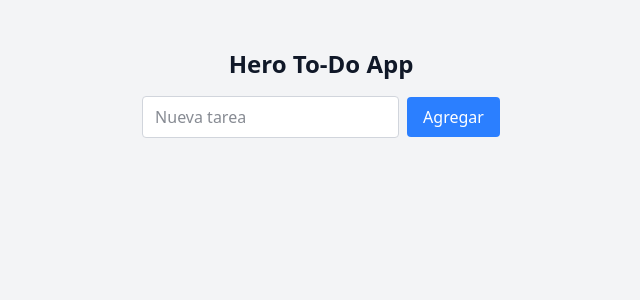
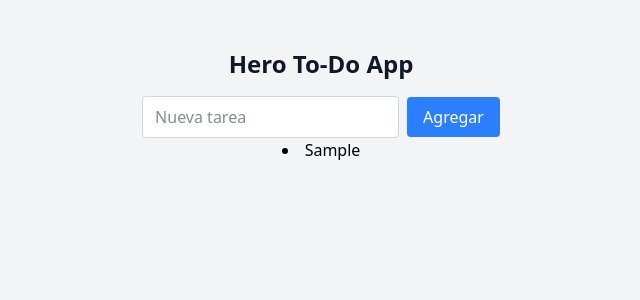
Before and after one commit to manulecam/react-zero-to-hero, a React (Vite) app in the folder Hero To-Do App/: page / in a window 1280 px wide. Both pictures are taken after typing "Sample" into the empty fields and a click on the button "Agregar". Shown: the top 300 px of the page, without its empty margins (319-959 px from the left). Built offline with nearby package versions, Linux system fonts and the light colour scheme.

Commit message:
feat: implement tasks renderization

```diff
--- a/Hero To-Do App/src/TodoApp.tsx
+++ b/Hero To-Do App/src/TodoApp.tsx
@@ -29,6 +29,11 @@ export default function TodoApp() {
           className="bg-blue-500 dark:bg-blue-600 text-white px-4 py-2 rounded hover:bg-blue-600 dark:hover:bg-blue-700">
           Agregar
         </button>
+        {
+          tasks.map((task, index) => (
+            <li key={index}>{task}</li>
+          ))
+        }
       </div>
     </>
   )
```
Also changed, not shown: 1 other file (tests, documents, lock files or other folders).
